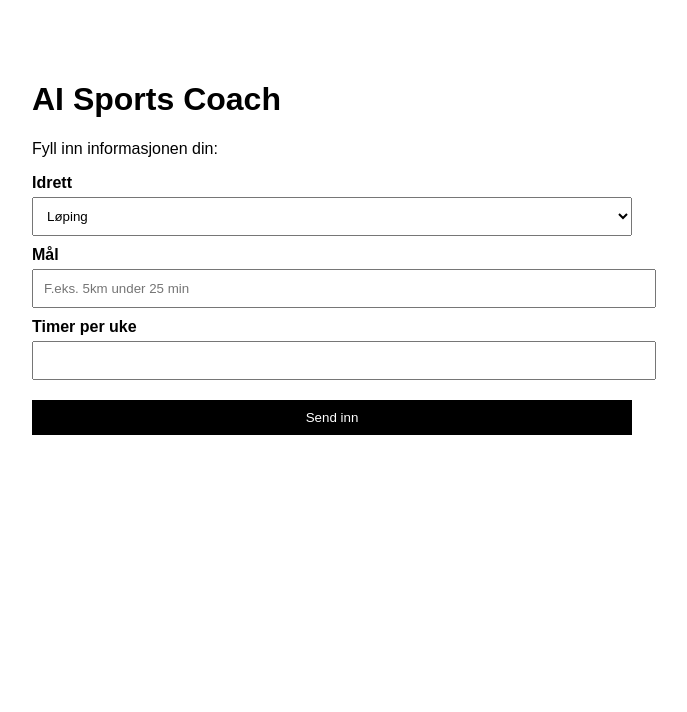
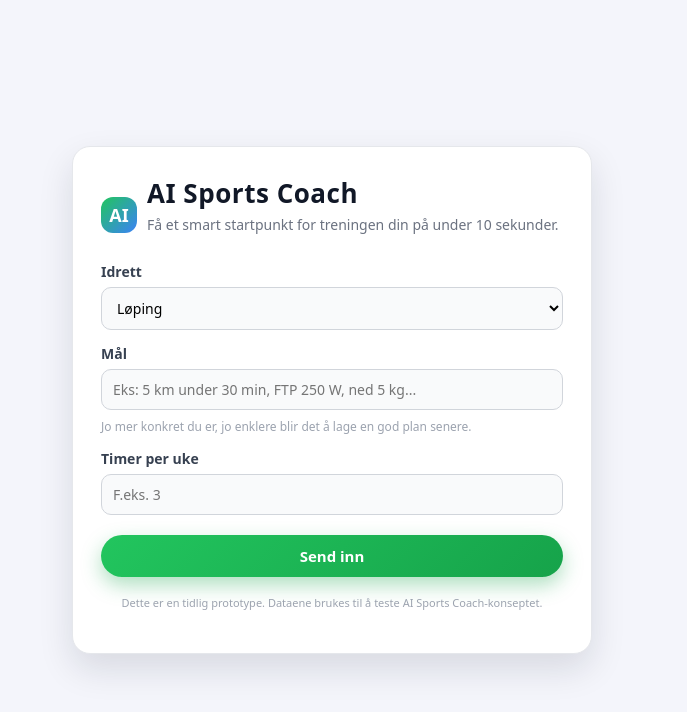
Before and after one commit to sts111-wq/Ai-sports-coach, a plain HTML site: page index.html in a window 1280 px wide. Shown: the whole page, without its empty margins (308-995 px from the left). Drawn offline with nearby package versions, Linux system fonts and the light colour scheme.

Commit message:
Update index.html

```diff
--- a/index.html
+++ b/index.html
@@ -2,64 +2,222 @@
 <html lang="no">
 <head>
     <meta charset="UTF-8" />
+    <title>AI Sports Coach</title>
     <meta name="viewport" content="width=device-width, initial-scale=1.0" />
-    <title>AI Sports Coach</title>
+
+    <!-- Enkel innebygd styling -->
     <style>
+        * {
+            box-sizing: border-box;
+            font-family: system-ui, -apple-system, BlinkMacSystemFont, "Segoe UI", sans-serif;
+        }
+
         body {
-            font-family: Arial, sans-serif;
-            max-width: 600px;
-            margin: 40px auto;
-            padding: 20px;
+            margin: 0;
+            padding: 0;
+            background: #f4f5fb;
+            color: #111827;
         }
+
+        .page-wrapper {
+            min-height: 100vh;
+            display: flex;
+            align-items: center;
+            justify-content: center;
+            padding: 24px;
+        }
+
+        .card {
+            background: #ffffff;
+            max-width: 520px;
+            width: 100%;
+            padding: 28px 28px 32px;
+            border-radius: 18px;
+            box-shadow: 0 15px 35px rgba(15, 23, 42, 0.12);
+            border: 1px solid #e5e7eb;
+        }
+
+        .logo-row {
+            display: flex;
+            align-items: center;
+            gap: 10px;
+            margin-bottom: 8px;
+        }
+
+        .logo-icon {
+            width: 36px;
+            height: 36px;
+            border-radius: 12px;
+            background: linear-gradient(135deg, #22c55e, #3b82f6);
+            display: flex;
+            align-items: center;
+            justify-content: center;
+            color: #ffffff;
+            font-weight: 700;
+            font-size: 18px;
+        }
+
+        h1 {
+            margin: 0;
+            font-size: 26px;
+            letter-spacing: 0.02em;
+        }
+
+        .subtitle {
+            margin: 4px 0 20px;
+            font-size: 14px;
+            color: #6b7280;
+        }
+
+        form {
+            margin-top: 8px;
+        }
+
         label {
-            font-weight: bold;
-            margin-top: 10px;
             display: block;
+            margin-bottom: 6px;
+            font-size: 14px;
+            font-weight: 600;
+            color: #374151;
         }
-        input, select, button {
+
+        select,
+        input[type="text"],
+        input[type="number"] {
             width: 100%;
-            padding: 10px;
-            margin-top: 5px;
+            padding: 10px 11px;
+            border-radius: 10px;
+            border: 1px solid #d1d5db;
+            font-size: 14px;
+            margin-bottom: 14px;
+            outline: none;
+            transition: border-color 0.15s ease, box-shadow 0.15s ease;
+            background: #f9fafb;
         }
-        button {
-            margin-top: 20px;
-            background: black;
-            color: white;
+
+        select:focus,
+        input[type="text"]:focus,
+        input[type="number"]:focus {
+            border-color: #3b82f6;
+            box-shadow: 0 0 0 1px rgba(59, 130, 246, 0.25);
+            background: #ffffff;
+        }
+
+        button[type="submit"] {
+            width: 100%;
+            margin-top: 6px;
+            padding: 11px 14px;
+            border-radius: 999px;
             border: none;
+            font-size: 15px;
+            font-weight: 600;
             cursor: pointer;
+            background: linear-gradient(135deg, #22c55e, #16a34a);
+            color: #ffffff;
+            box-shadow: 0 8px 20px rgba(22, 163, 74, 0.35);
+            transition: transform 0.08s ease, box-shadow 0.08s ease, filter 0.08s ease;
         }
-        #result {
-            margin-top: 20px;
-            color: green;
-            font-weight: bold;
+
+        button[type="submit"]:hover {
+            filter: brightness(1.03);
+            box-shadow: 0 10px 24px rgba(22, 163, 74, 0.45);
+            transform: translateY(-1px);
+        }
+
+        button[type="submit"]:active {
+            transform: translateY(1px);
+            box-shadow: 0 4px 10px rgba(22, 163, 74, 0.3);
+        }
+
+        .helper-text {
+            font-size: 12px;
+            color: #9ca3af;
+            margin-top: -6px;
+            margin-bottom: 14px;
+        }
+
+        .result {
+            margin-top: 18px;
+            font-size: 14px;
+            font-weight: 600;
+            color: #16a34a;
+            line-height: 1.4;
+        }
+
+        .footer-note {
+            margin-top: 18px;
+            font-size: 11px;
+            color: #9ca3af;
+            text-align: center;
+        }
+
+        @media (max-width: 480px) {
+            .card {
+                padding: 22px 18px 26px;
+            }
+
+            h1 {
+                font-size: 22px;
+            }
+
+            .subtitle {
+                font-size: 13px;
+            }
         }
     </style>
 </head>
 <body>
-
+    <div class="page-wrapper">
+        <div class="card">
+            <div class="logo-row">
+                <div class="logo-icon">AI</div>
+                <div>
                     <h1>AI Sports Coach</h1>
-    <p>Fyll inn informasjonen din:</p>
+                    <p class="subtitle">Få et smart startpunkt for treningen din på under 10 sekunder.</p>
+                </div>
+            </div>
 
             <form id="coachForm">
                 <label for="sport">Idrett</label>
-        <select id="sport">
-            <option value="løping">Løping</option>
-            <option value="sykling">Sykling</option>
-            <option value="styrke">Styrke</option>
-            <option value="triatlon">Triatlon</option>
+                <select id="sport" required>
+                    <option value="Løping">Løping</option>
+                    <option value="Sykling">Sykling</option>
+                    <option value="Styrke">Styrketrening</option>
+                    <option value="Triatlon">Triatlon</option>
+                    <option value="Fotball">Fotball</option>
                 </select>
 
                 <label for="goal">Mål</label>
-        <input id="goal" placeholder="F.eks. 5km under 25 min">
+                <input
+                    type="text"
+                    id="goal"
+                    placeholder="Eks: 5 km under 30 min, FTP 250 W, ned 5 kg..."
+                    required
+                />
+                <p class="helper-text">Jo mer konkret du er, jo enklere blir det å lage en god plan senere.</p>
 
                 <label for="hours">Timer per uke</label>
-        <input id="hours" type="number" min="1" max="20">
+                <input
+                    type="number"
+                    id="hours"
+                    min="1"
+                    max="30"
+                    placeholder="F.eks. 3"
+                    required
+                />
 
                 <button type="submit">Send inn</button>
             </form>
 
-    <p id="result"></p>
+            <div id="result" class="result"></div>
 
+            <p class="footer-note">
+                Dette er en tidlig prototype. Dataene brukes til å teste AI Sports Coach-konseptet.
+            </p>
+        </div>
+    </div>
+
+    <!-- Supabase + egen logikk -->
     <script src="https://cdn.jsdelivr.net/npm/@supabase/supabase-js@2"></script>
     <script src="script.js"></script>
 </body>
```
Lines whose indentation alone changed are shown as unchanged.
